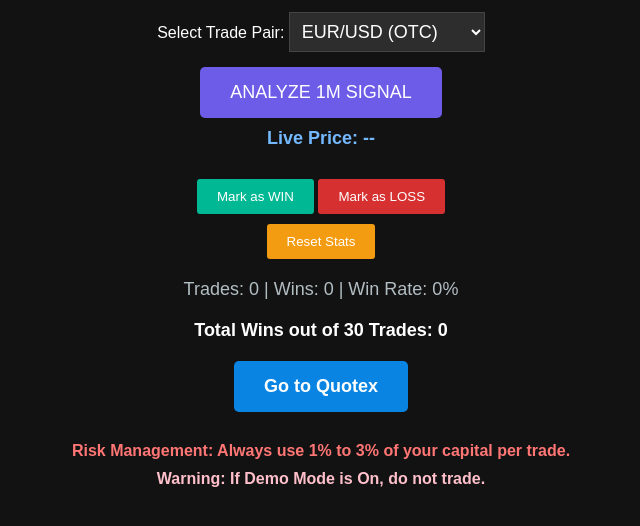
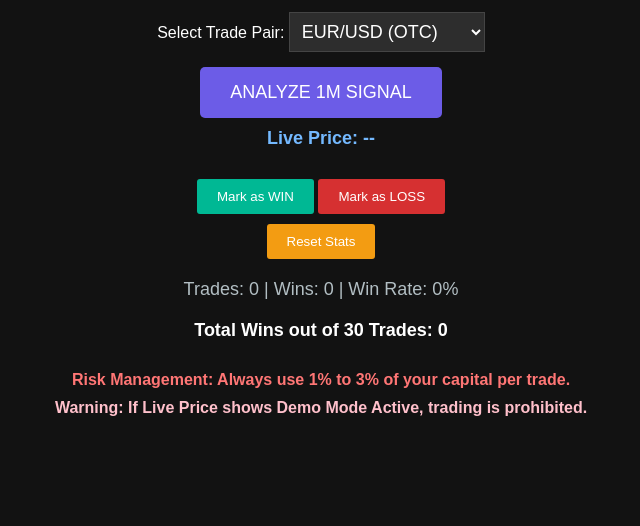
Before and after one commit to kingjonlove-art/Quotex-Signal-Tester, a plain HTML site: page index.html in a window 1280 px wide. Shown: the part 114-640 px from the top of the page, without its empty margins (319-959 px from the left). Drawn offline with Linux system fonts and the light colour scheme.

Commit message:
Update index.html

```diff
--- a/index.html
+++ b/index.html
@@ -3,7 +3,7 @@
 <head>
     <meta charset="UTF-8">
     <meta name="viewport" content="width=device-width, initial-scale=1.0">
-    <title>Market Analysis Tool with Quotex Links</title>
+    <title>Market Analysis Tool</title>
     <style>
         body {
             font-family: Arial, sans-serif;
@@ -82,17 +82,6 @@
             cursor: pointer;
             border-radius: 3px;
         }
-        .quotex-btn {
-            background-color: #0984E3;
-            color: #FFFFFF;
-            padding: 15px 30px;
-            border: none;
-            margin-top: 20px;
-            cursor: pointer;
-            border-radius: 5px;
-            font-size: 18px;
-            font-weight: bold;
-        }
         #risk-mgmt {
             font-size: 16px;
             margin-top: 30px;
@@ -119,7 +108,7 @@
 
     <label for="pair-select">Select Trade Pair:</label>
     <select id="pair-select">
-        <optgroup label="USD Pairs (Quotex)">
+        <optgroup label="USD Pairs">
             <option value="EUR/USD">EUR/USD (OTC)</option>
             <option value="USD/JPY">USD/JPY (OTC)</option>
             <option value="GBP/USD">GBP/USD (OTC)</option>
@@ -164,12 +153,8 @@
 
     <div id="total-wins">Total Wins out of 30 Trades: 0</div>
 
-    <div>
-        <button class="quotex-btn" onclick="window.open('https://quotex.io', '_blank')">Go to Quotex</button>
-    </div>
-
     <div id="risk-mgmt">Risk Management: Always use 1% to 3% of your capital per trade.</div>
-    <div id="demo-warning">Warning: If Demo Mode is On, do not trade.</div>
+    <div id="demo-warning">Warning: If Live Price shows Demo Mode Active, trading is prohibited.</div>
 
     <script>
         let tradeHistory = [];
```
